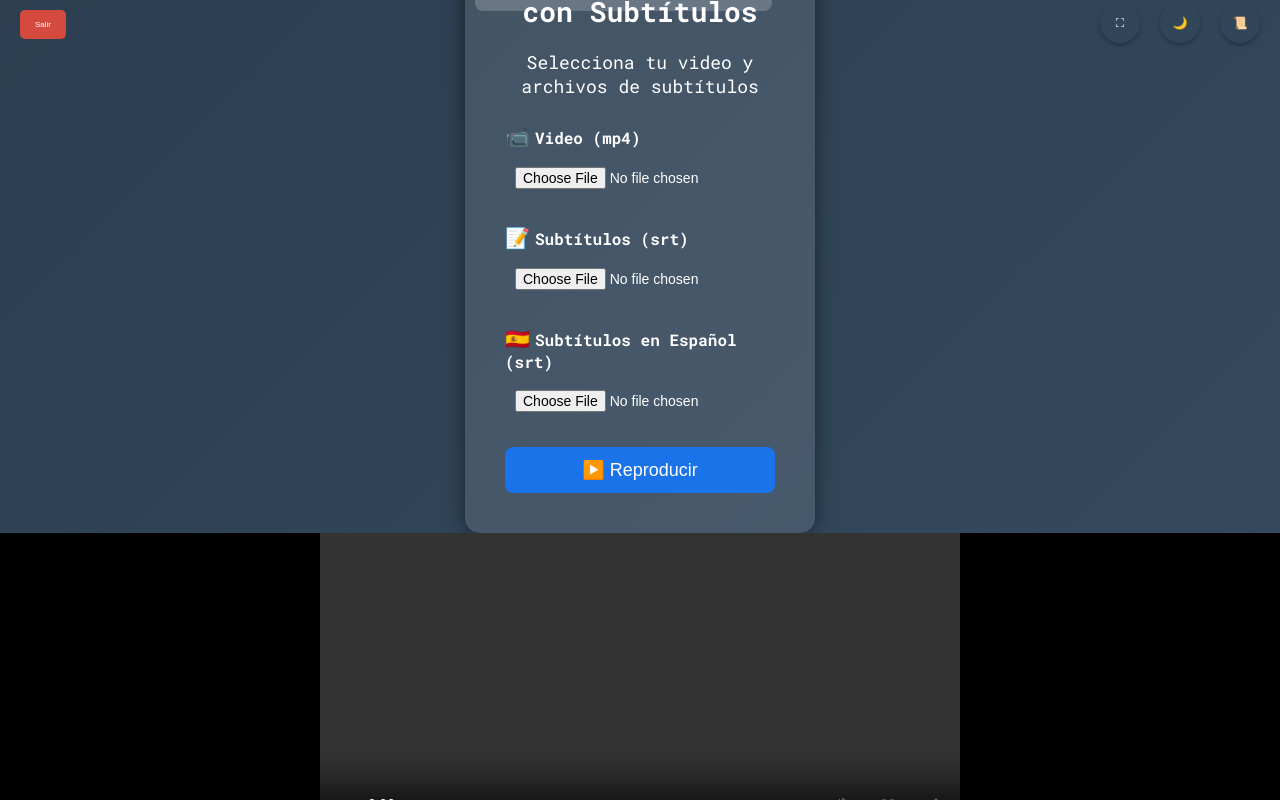
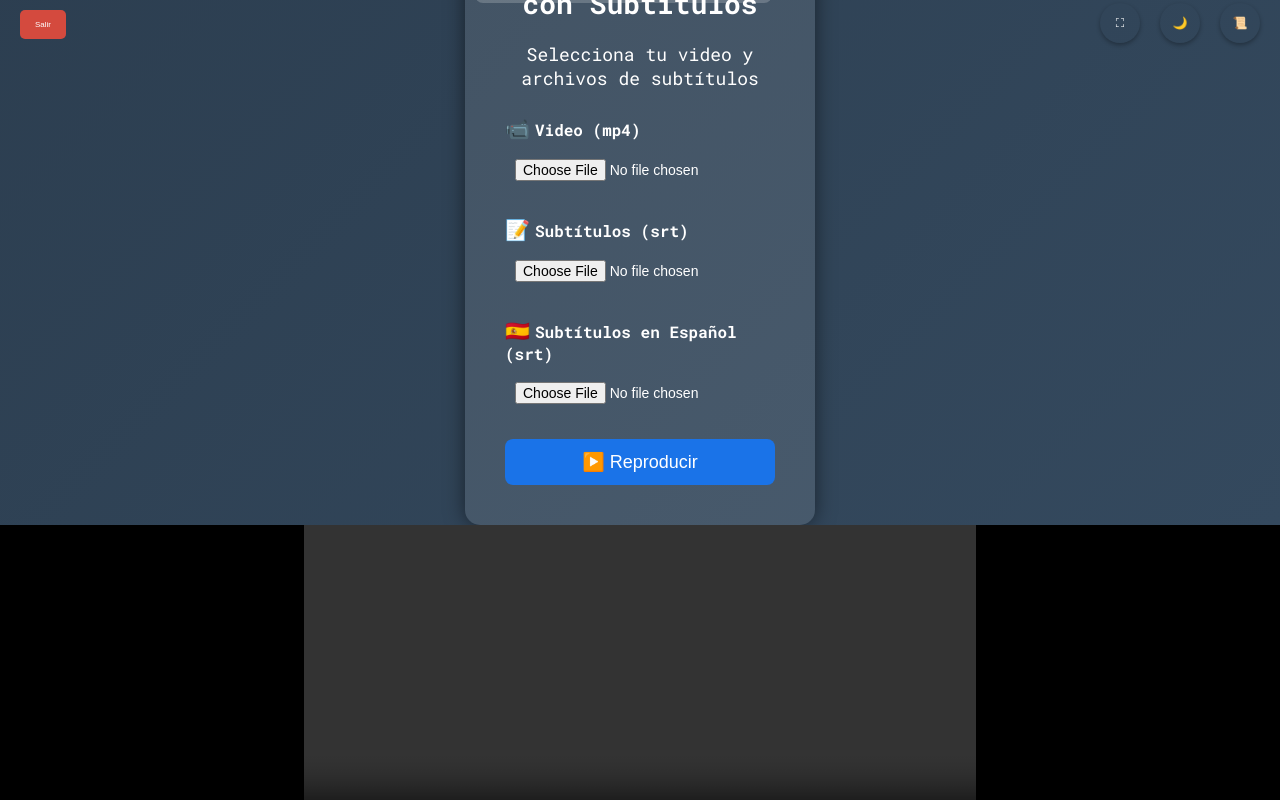
Before and after one commit to biomedicapro/index, a plain HTML site: page index.html in a window 1280 px wide. Drawn offline with Linux system fonts and the light colour scheme.

Commit message:
index.html

```diff
--- a/index.html
+++ b/index.html
@@ -306,10 +306,10 @@ body.day-mode #subtitle-es-display {
 }
 
 /* Estilo específico para pantallas anchas (mayor a 1024px) */
-@media (min-width: 1024px) {
+@media (min-width: 1024px), (max-height: 450px) {
     #video-container {
-        max-height: 40vh; /* Máximo 40% de la altura de la pantalla */
-        height: 40vh; /* Asegura que no exceda el límite */
+        max-height: 42vh; /* Máximo 40% de la altura de la pantalla */
+        height: 42vh; /* Asegura que no exceda el límite */
     }
 
     #video-player {
```
